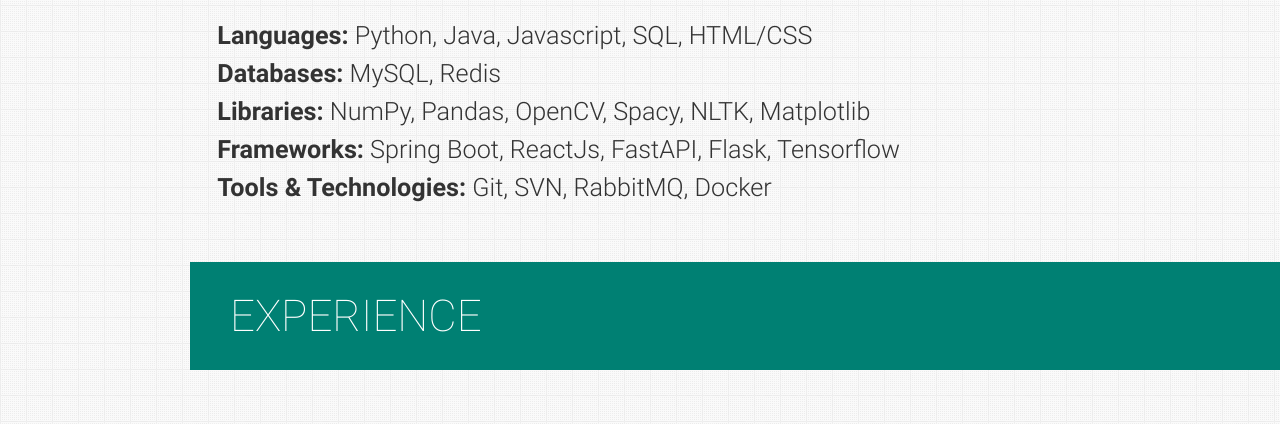
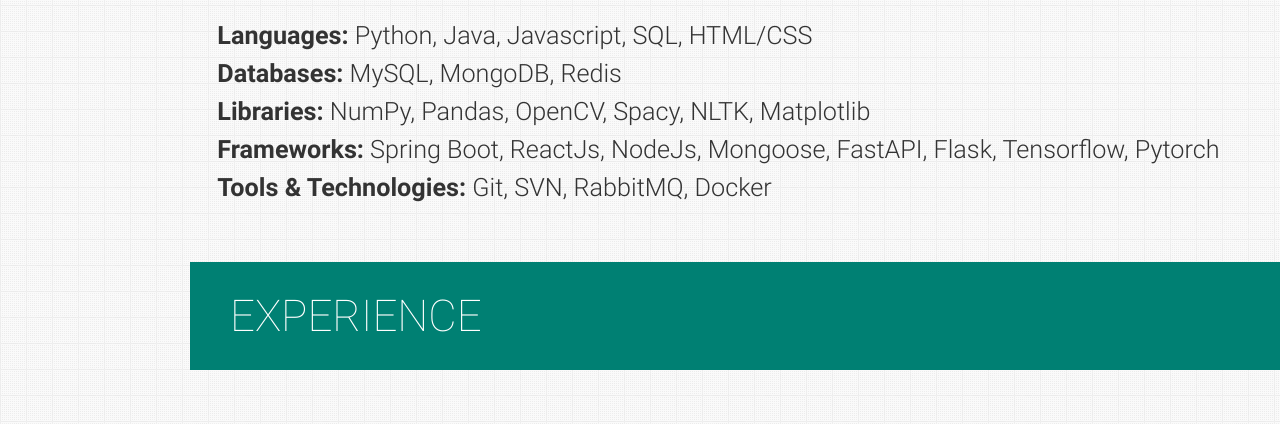
Before and after one commit to desmondlb/Portfolio, a plain HTML site: page index.html in a window 1280 px wide. Shown: the part 1165-1589 px from the top of the page. Drawn offline with nearby package versions, Linux system fonts and the light colour scheme.

Commit message:
Updated skills

```diff
--- a/index.html
+++ b/index.html
@@ -234,9 +234,9 @@
         <p>
           <ul>
             <li><b>Languages:</b> Python, Java, Javascript, SQL, HTML/CSS</li>
-            <li><b>Databases:</b> MySQL, Redis</li>
+            <li><b>Databases:</b> MySQL, MongoDB, Redis</li>
             <li><b>Libraries:</b> NumPy, Pandas, OpenCV, Spacy, NLTK, Matplotlib</li>
-            <li><b>Frameworks:</b> Spring Boot, ReactJs, FastAPI, Flask, Tensorflow</li>
+            <li><b>Frameworks:</b> Spring Boot, ReactJs, NodeJs, Mongoose, FastAPI, Flask, Tensorflow, Pytorch</li>
             <li><b>Tools & Technologies:</b> Git, SVN, RabbitMQ, Docker</li>
           </ul>
 
```
